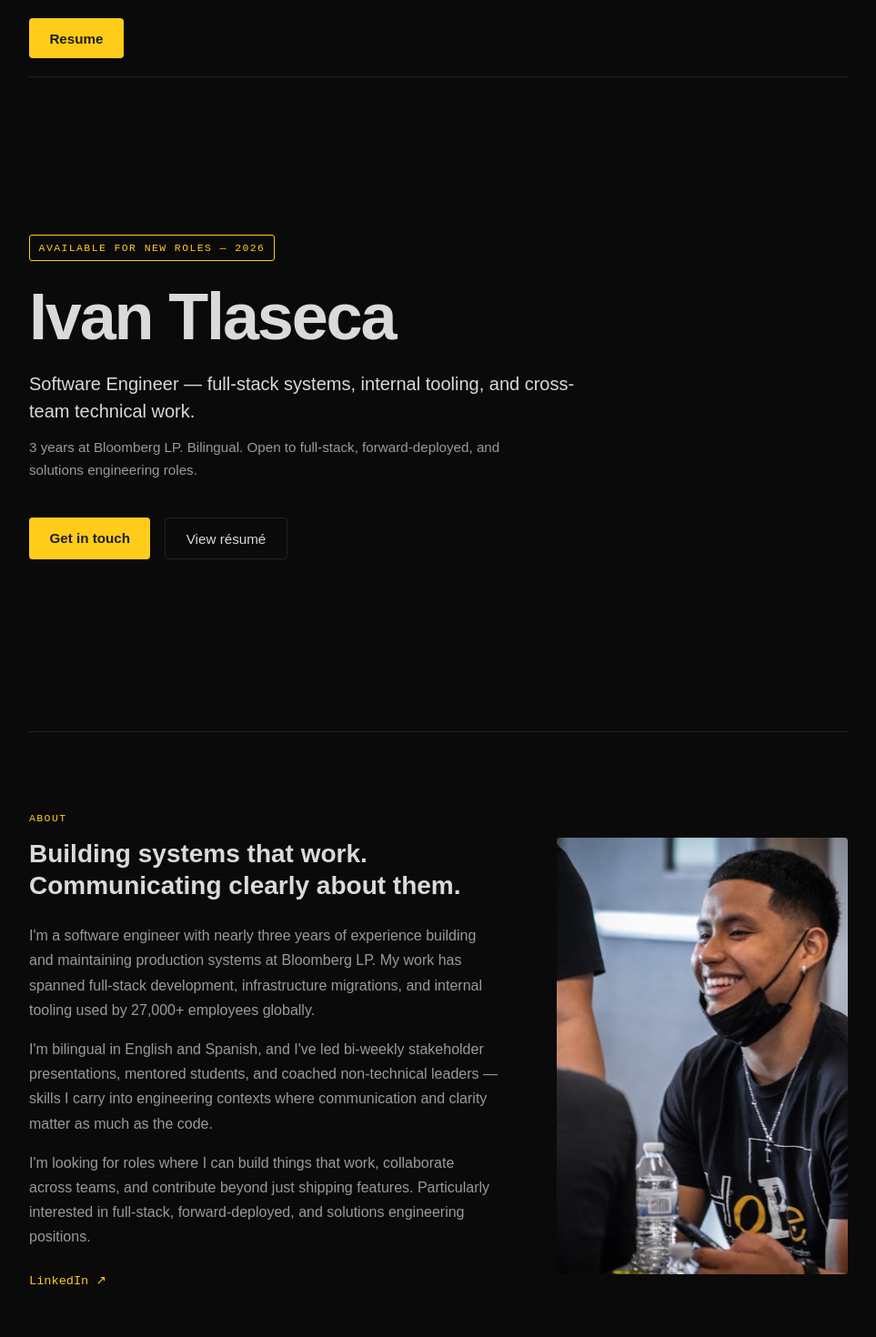
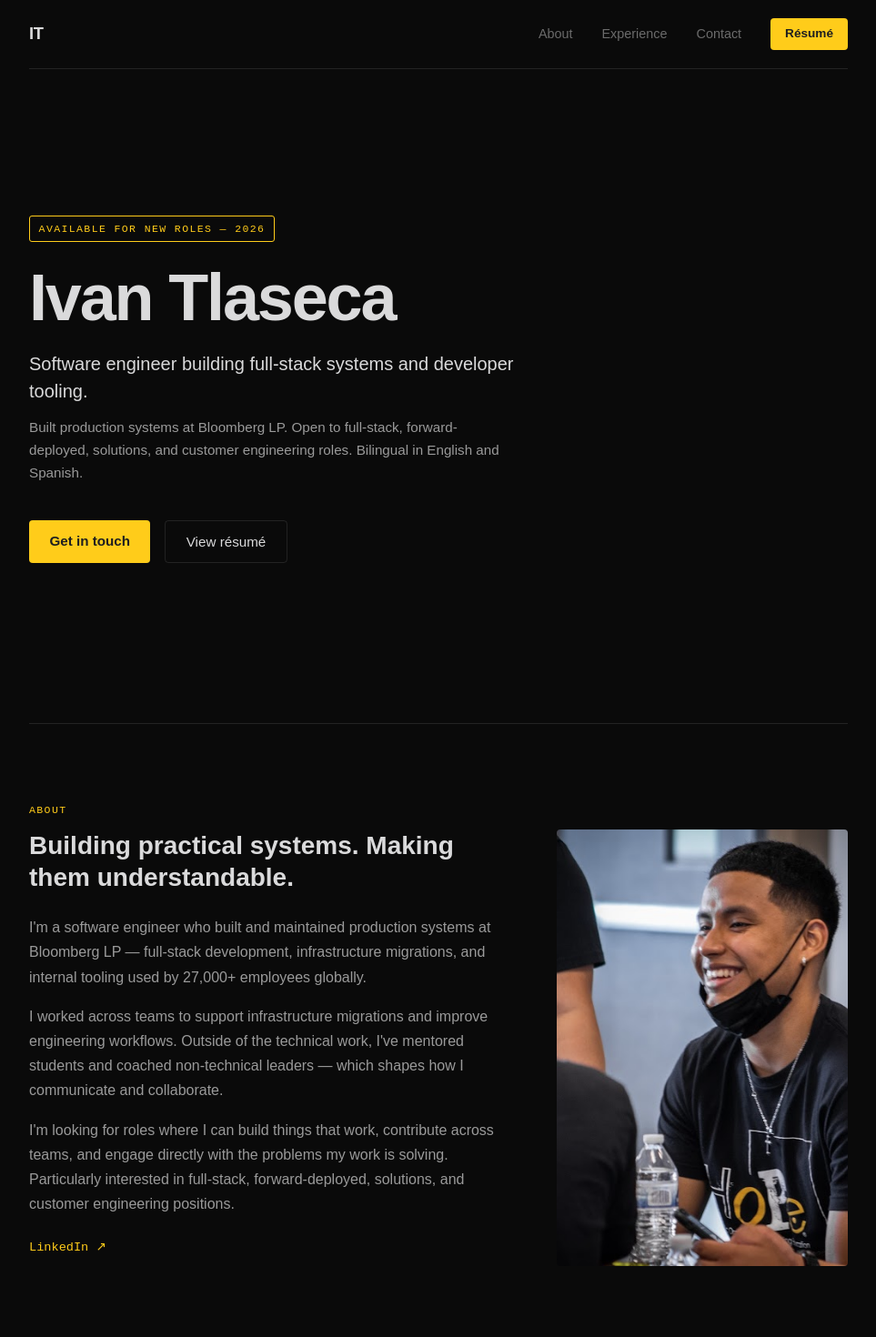
Before and after one commit to ivantlaseca/ivantlaseca.github.io, a Next.js app: page / in a window 1280 px wide. Shown: the top 1470 px of the page at 91% size, without its empty margins (158-1121 px from the left). Built offline with nearby package versions, Linux system fonts and the light colour scheme.

Commit message:
more changes

```diff
--- a/src/app/components/About.jsx
+++ b/src/app/components/About.jsx
@@ -1,7 +1,7 @@
 // components/About.jsx
 // CHECKLIST:
-// - Image path '/images/me-smiling.JPG' — confirm this exists in /public/images/.
-// - The LinkedIn URL is hardcoded — update if it changes.
+// - Image path '/images/me-smiling.JPG' — confirm this exists in /public/images/ (case-sensitive on Linux).
+// - LinkedIn URL is hardcoded — update if it changes.
 // - Body copy is honest and resume-supported. Review before publishing.
 
 import Image from "next/image";
@@ -12,24 +12,23 @@ const About = () => {
       <span className="section-label">About</span>
       <div className="flex-about">
         <div className="about-text">
-          <h2>Building systems that work. Communicating clearly about them.</h2>
+          <h2>Building practical systems. Making them understandable.</h2>
           <p>
-            I'm a software engineer with nearly three years of experience building and maintaining
-            production systems at Bloomberg LP. My work has spanned full-stack development,
-            infrastructure migrations, and internal tooling used by 27,000+ employees globally.
+            I'm a software engineer who built and maintained production systems at Bloomberg LP —
+            full-stack development, infrastructure migrations, and internal tooling used by 27,000+
+            employees globally.
           </p>
           <p>
-            I'm bilingual in English and Spanish, and I've led bi-weekly stakeholder presentations,
-            mentored students, and coached non-technical leaders — skills I carry into engineering
-            contexts where communication and clarity matter as much as the code.
+            I worked across teams to support infrastructure migrations and improve engineering
+            workflows. Outside of the technical work, I've mentored students and coached non-technical
+            leaders — which shapes how I communicate and collaborate.
           </p>
           <p>
-            I'm looking for roles where I can build things that work, collaborate across teams, and
-            contribute beyond just shipping features. Particularly interested in full-stack, forward-deployed,
-            and solutions engineering positions.
+            I'm looking for roles where I can build things that work, contribute across teams, and
+            engage directly with the problems my work is solving. Particularly interested in full-stack,
+            forward-deployed, solutions, and customer engineering positions.
           </p>
           <div className="about-links">
-            {/* FILL HERE: Update LinkedIn URL if needed */}
             <a
               href="https://www.linkedin.com/in/ivantlaseca"
               target="_blank"
@@ -38,7 +37,7 @@ const About = () => {
             >
               LinkedIn ↗
             </a>
-            {/* FILL HERE: Add GitHub URL if you want it listed here */}
+            {/* FILL HERE: Uncomment and add GitHub handle if desired */}
             {/* <a href="https://github.com/[YOUR_HANDLE]" target="_blank" rel="noopener noreferrer" className="about-link">GitHub ↗</a> */}
           </div>
         </div>
--- a/src/app/components/Data.jsx
+++ b/src/app/components/Data.jsx
@@ -15,7 +15,7 @@ export const experienceData = [
             p3: "Improved SSL certificate renewal efficiency through documentation improvements and AI-assisted troubleshooting, enabling engineers to complete renewals up to 50% faster.",
             p4: "Contributed to infrastructure migrations including Oracle to Postgres, IAM modernization, and Exchange Online, implementing API changes across backend services.",
             p5: "Built an MCP server integrated with Copilot to retrieve event data across 5 internal APIs, delivering a working prototype with a new team on an unfamiliar codebase.",
-            p6: "Presented technical and business-centric work to stakeholders bi-weekly on a team of 16+ engineers.",
+            p6: "Worked across teams to support infrastructure migrations and improve engineering workflows on a team of 16+ engineers.",
         },
     },
     {
@@ -72,23 +72,23 @@ export const highlightsData = [
 export const howIWorkData = [
     {
         id: 1,
-        title: "Read the system before changing it.",
-        body: "I spend time understanding how things fit together before I write a line. This is how you avoid breaking something upstream.",
+        title: "Understand the problem before touching the code.",
+        body: "I read the system, trace the data, and ask the right questions before proposing a solution. Skipping this step is how you fix the wrong thing.",
     },
     {
         id: 2,
-        title: "Write for the person reading it next.",
-        body: "Documentation, commit messages, READMEs — I treat them as part of the work, not an afterthought.",
+        title: "Break ambiguity into smaller, answerable questions.",
+        body: "When a problem is unclear, I don't wait for it to resolve itself. I identify what I do and don't know, then move forward on what I can.",
     },
     {
         id: 3,
-        title: "Present the work.",
-        body: "I give bi-weekly stakeholder updates and structure my communication to be clear to both technical and non-technical audiences.",
+        title: "Ship something that works, then make it better.",
+        body: "I favor pragmatic solutions over perfect ones — get it working, get it reviewed, improve it with more information. Done beats theorized.",
     },
     {
         id: 4,
-        title: "Work at the seam.",
-        body: "I'm comfortable in the space between engineering and the people it serves — whether that's a user, a teammate, or a business stakeholder.",
+        title: "Communicate clearly across the stack.",
+        body: "I write for the person reading it next — whether that's documentation, a commit message, or an explanation to someone non-technical. Clarity is part of the job.",
     },
 ];
 
--- a/src/app/components/Hero.jsx
+++ b/src/app/components/Hero.jsx
@@ -1,8 +1,8 @@
 // components/Hero.jsx
 // CHECKLIST:
-// - Replace [YOUR ROLE TITLE] if you want something more specific than the current copy.
-// - The CTA link points to #contact — verify your Contact section has id="contact".
-// - The image path '/images/conference_pic.jpeg' — confirm this file exists in your /public/images/ folder.
+// - Verify the resume file is at /public/Ivan Tlaseca Resume.pdf (note the space — matches Navbar link).
+// - The CTA points to #contact — confirm your Contact section has id="contact".
+// - "Available for new roles" tag is accurate — remove once you've accepted a position.
 
 const Hero = () => {
   return (
@@ -13,16 +13,15 @@ const Hero = () => {
       <div className="hero-text">
         <h1 className="hero-name">Ivan Tlaseca</h1>
         <p className="hero-subtitle">
-          Software Engineer — full-stack systems, internal tooling, and cross-team technical work.
+          Software engineer building full-stack systems and developer tooling.
         </p>
         <p className="hero-subtext">
-          3 years at Bloomberg LP. Bilingual. Open to full-stack, forward-deployed, and solutions engineering roles.
+          Built production systems at Bloomberg LP. Open to full-stack, forward-deployed, solutions, and customer engineering roles. Bilingual in English and Spanish.
         </p>
       </div>
       <div className="hero-cta-group">
         <a href="#contact" className="cta-btn">Get in touch</a>
-        {/* FILL HERE: Replace href with your actual resume PDF path or link */}
-        <a href="/Ivan_Tlaseca_Resume.pdf" className="cta-btn-outline" target="_blank" rel="noopener noreferrer">
+        <a href="/Ivan Tlaseca Resume.pdf" className="cta-btn-outline" target="_blank" rel="noopener noreferrer">
           View résumé
         </a>
       </div>
--- a/src/app/components/Navbar.jsx
+++ b/src/app/components/Navbar.jsx
@@ -1,11 +1,31 @@
 // components/Navbar.jsx
+// CHECKLIST:
+// - Resume link uses "/Ivan Tlaseca Resume.pdf" with a space — this matches the filename as provided.
+//   If your actual filename uses underscores or hyphens, update accordingly.
+// - The logo text "IT" are Ivan Tlaseca's initials — update if you prefer your full name.
+// - Nav links scroll to section IDs. Verify each section has the matching id attribute.
 
 const Navbar = () => {
   return (
-    <div className="nav-container">
-      <a href="/Ivan Tlaseca Resume.pdf" className="cta-btn">Resume</a>
-    </div>
-  )
-}
+    <nav className="nav-container" aria-label="Main navigation">
+      <a href="#home" className="nav-logo" aria-label="Go to top">
+        IT
+      </a>
+      <div className="nav-links">
+        <a href="#about" className="nav-link">About</a>
+        <a href="#experience" className="nav-link">Experience</a>
+        <a href="#contact" className="nav-link">Contact</a>
+        <a
+          href="/Ivan Tlaseca Resume.pdf"
+          className="cta-btn nav-resume-btn"
+          target="_blank"
+          rel="noopener noreferrer"
+        >
+          Résumé
+        </a>
+      </div>
+    </nav>
+  );
+};
 
 export default Navbar;
--- a/src/app/globals.css
+++ b/src/app/globals.css
@@ -160,7 +160,7 @@ section:last-of-type {
 }
 
 /* ============================================================
-   NAVBAR (existing — lightly updated)
+   NAVBAR
 ============================================================ */
 
 .nav-container {
@@ -175,11 +175,45 @@ section:last-of-type {
   border-bottom: 1px solid var(--color-border);
 }
 
-.nav-container .logo {
+.nav-logo {
   font-family: var(--font-display);
-  font-size: 1.2rem;
-  font-weight: 700;
+  font-size: 1.15rem;
+  font-weight: 800;
   letter-spacing: -0.02em;
+  color: var(--color-text);
+  text-decoration: none;
+  flex-shrink: 0;
+}
+
+.nav-links {
+  display: flex;
+  align-items: center;
+  gap: 2rem;
+}
+
+.nav-link {
+  font-family: var(--font-body);
+  font-size: 0.9rem;
+  color: var(--color-text-muted);
+  text-decoration: none;
+  transition: color 0.2s ease;
+}
+
+.nav-link:hover {
+  color: var(--color-text);
+}
+
+/* Compact resume button in nav — smaller than hero CTA */
+.nav-resume-btn {
+  padding: 0.4rem 1rem;
+  font-size: 0.85rem;
+}
+
+/* On mobile, hide text nav links — keep logo and résumé button */
+@media screen and (max-width: 600px) {
+  .nav-link {
+    display: none;
+  }
 }
 
 /* ============================================================
@@ -323,7 +357,7 @@ hr {
 }
 
 .about-container .about-img {
-  flex: 0 0 320px;
+  flex: 0 0 min(320px, 40%);
 }
 
 .about-container .about-img .profile-img {
@@ -469,7 +503,13 @@ hr {
   gap: 2rem;
 }
 
-@media screen and (max-width: 768px) {
+@media screen and (max-width: 900px) {
+  .highlights-grid {
+    grid-template-columns: repeat(2, 1fr);
+  }
+}
+
+@media screen and (max-width: 600px) {
   .highlights-grid {
     grid-template-columns: 1fr;
   }
@@ -540,10 +580,10 @@ hr {
 .how-grid {
   display: grid;
   grid-template-columns: repeat(2, 1fr);
-  gap: 2rem;
+  gap: 0 3rem;
 }
 
-@media screen and (max-width: 768px) {
+@media screen and (max-width: 600px) {
   .how-grid {
     grid-template-columns: 1fr;
   }
--- a/src/app/page.tsx
+++ b/src/app/page.tsx
@@ -2,7 +2,7 @@
 // CHECKLIST:
 // - Import paths assume components are in src/app/components/
 // - Services is commented out intentionally — uncomment when ready.
-// - Verify Navbar and Footer components exist if you have them; they are not imported here.
+// - Navbar is rendered in layout.tsx, not here. Do not add it here again.
 
 import Hero from "@/app/components/Hero";
 import About from "@/app/components/About";
```
Also changed, not shown: 1 other file (tests, documents, lock files or other folders).
